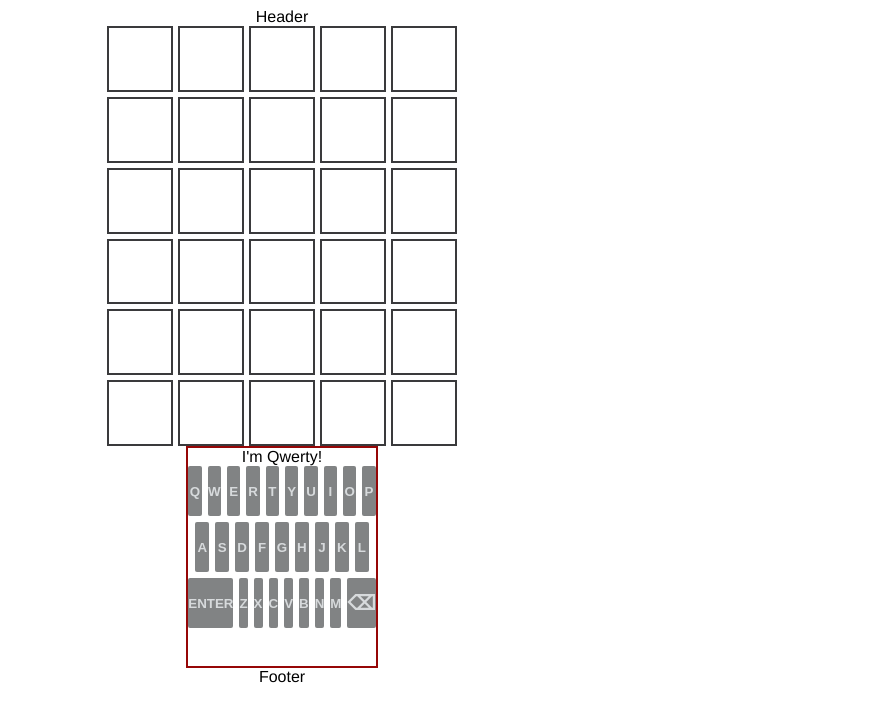
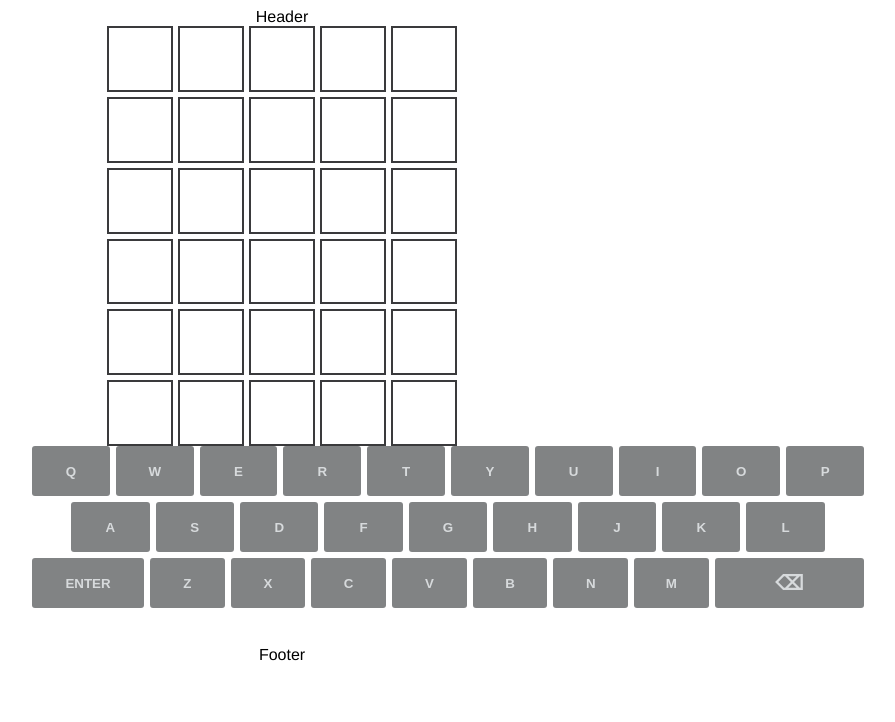
Before and after one commit to DavidMSands/codle-frontend, a React (Create React App) app in the folder codle/: page / in a window 1280 px wide. Shown: the top 722 px of the page, without its empty margins (358-1253 px from the left). Built offline with nearby package versions, Linux system fonts and the light colour scheme; no server answers.

Commit message:
updated style and notes

```diff
--- a/codle/src/Components/Keyboard/Keyboard.js
+++ b/codle/src/Components/Keyboard/Keyboard.js
@@ -8,13 +8,12 @@ function Keyboard() {
   function handleClick(keyClicked) {
     console.log(keyClicked)
   }
-
+  //keyboard rows
   const row1 = ["q", "w", "e", "r", "t", "y", "u", "i", "o", "p"]
   const row2 = ["a", "s", "d", "f", "g", "h", "j", "k", "l"]
   const row3 = ["enter", "z", "x", "c", "v", "b", "n", "m", "backspace"]
   return (//each row has it's own container div to account for special needs on row 2
     <div id="keyboard-container">
-      I'm Qwerty!
       <div id="keyboard">
         <div className="keyboard-row" id="keyboard-row-1">
           <KeyboardRow onKeyboardClick={handleClick} keys={row1}/>
--- a/codle/src/Components/Keyboard/SuggestOff.js
+++ b/codle/src/Components/Keyboard/SuggestOff.js
@@ -5,6 +5,7 @@ letters = ["e", "l", "y"]
 function SuggestOff( {letters} ) {
 
     const [badLetters, setBadLetters] = useState([])
+    //another state for correct letters and correct correct letters
 
     useEffect(()=>{
         setBadLetters(letters)
@@ -12,6 +13,7 @@ function SuggestOff( {letters} ) {
 
     // find the keys with the names that match the badLetters array
     // add the class name of .suggested-off to change the bg color
+    // match pattern of the board (orange, green, dark)
 
   return (
     <div>SuggestOff</div>
--- a/codle/src/Components/Keyboard/keyboard.css
+++ b/codle/src/Components/Keyboard/keyboard.css
@@ -1,5 +1,6 @@
 #keyboard-container {
-    border: 2px solid rgb(150, 7, 7);
+width: 65vmax;
+margin: 0 auto;
 }
 
 #keyboard {
@@ -24,7 +25,7 @@
     margin: 0 6px 0 0;
     height: 50px;
     border: 0;
-    border-radius: 2px;
+    border-radius: 3px;
     background-color: #818384;
     font-weight: bold;
     text-transform: uppercase;
```
